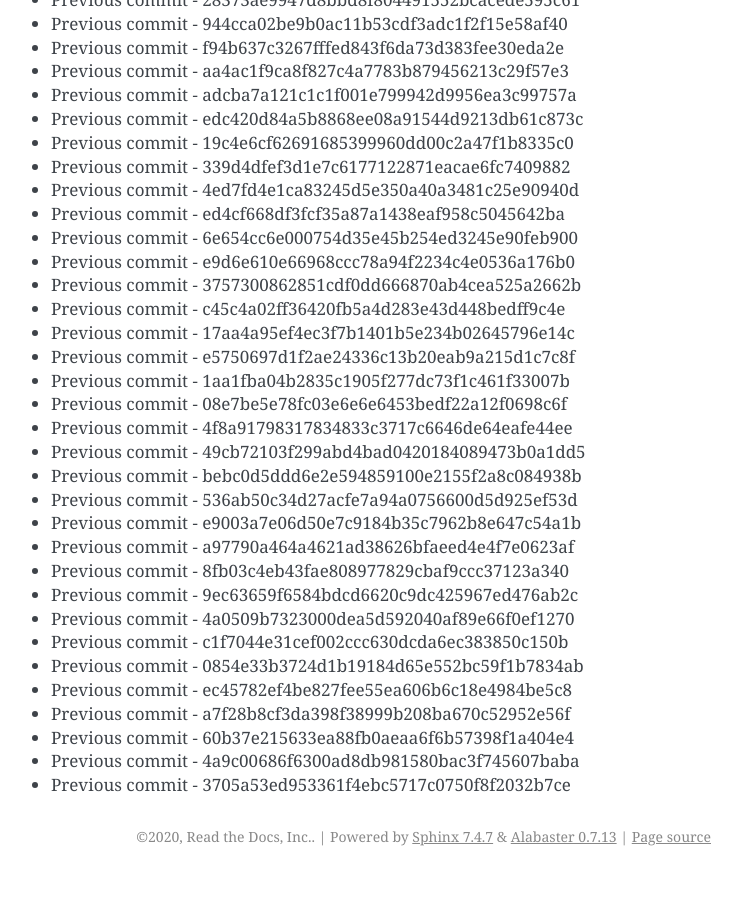
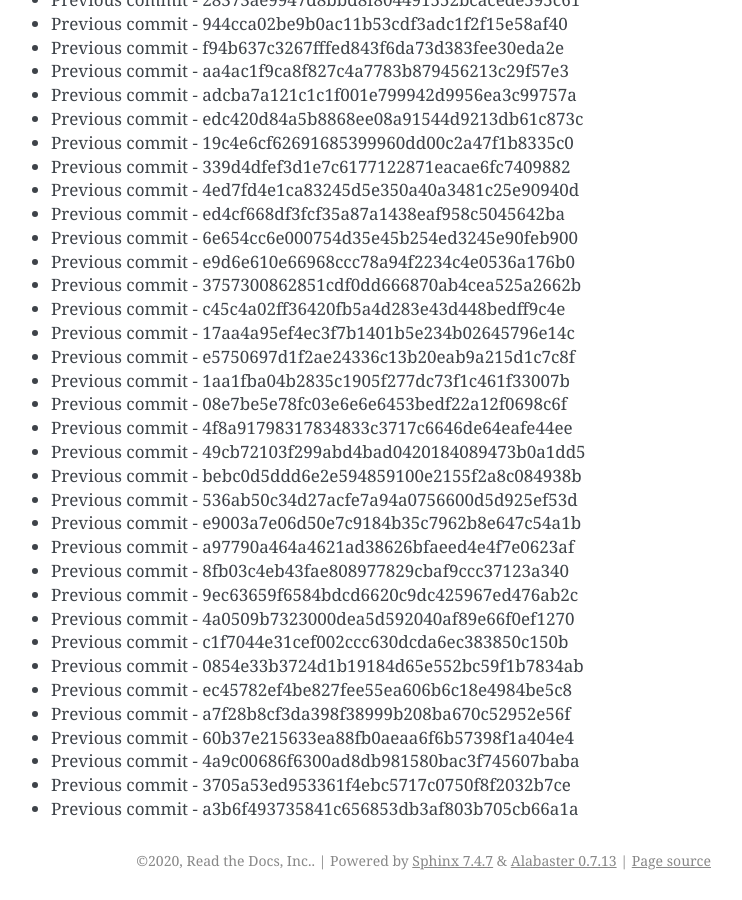
Before and after one commit to readthedocs/rtd-git-stresstest, a Sphinx documentation site: the page built from docs/updates.rst, in a window 1280 px wide and 900 px high, scrolled down 93630 px. Shown: the whole window, without its empty margins (399-1141 px from the left). Built offline with Sphinx 7.4.7, drawn with Linux system fonts in a browser that asks for light colours; before the commit the page ends 94506 px from its top, so only the background shows below that.

Commit message:
Generating commit from previous: a3b6f493735841c656853db3af803b705cb66a1a

```diff
--- a/docs/updates.rst
+++ b/docs/updates.rst
@@ -3966,3 +3966,4 @@ It can be tested for any performance characteristics.
 * Previous commit - 60b37e215633ea88fb0aeaa6f6b57398f1a404e4
 * Previous commit - 4a9c00686f6300ad8db981580bac3f745607baba
 * Previous commit - 3705a53ed953361f4ebc5717c0750f8f2032b7ce
+* Previous commit - a3b6f493735841c656853db3af803b705cb66a1a
```
